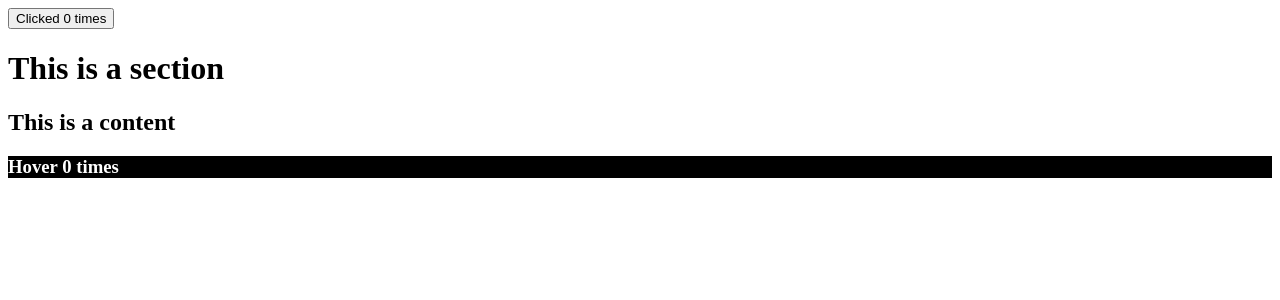
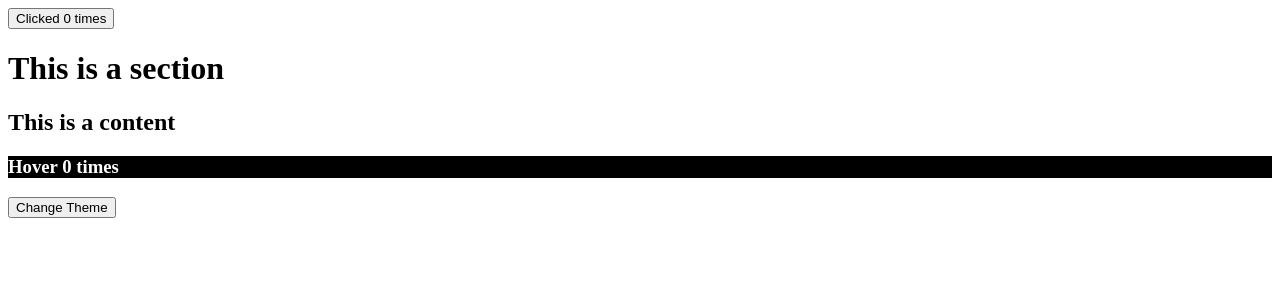
Before and after one commit to mkstamin/reactjs, a React (Create React App) app: page / in a window 1280 px wide. Shown: the top 300 px of the page. Built offline with nearby package versions, Linux system fonts and the light colour scheme.

Commit message:
use context,contecontextType and render component without Render Propes

```diff
--- a/src/context-API-02/App.js
+++ b/src/context-API-02/App.js
@@ -1,3 +1,4 @@
+/* eslint-disable react/no-unused-state */
 import React, { PureComponent } from 'react';
 import ClickCounter from './component/ClickCounter';
 import Counter from './component/Counter';
@@ -7,10 +8,21 @@
 class App extends PureComponent {
     state = {
         theme: 'dark',
+        switchTheme: () => {
+            this.setState(({ theme }) => {
+                if (theme === 'dark') {
+                    return {
+                        theme: 'light',
+                    };
+                }
+                return {
+                    theme: 'dark',
+                };
+            });
+        },
     };
 
     render() {
-        const { theme } = this.state;
         return (
             <div>
                 <Counter>
@@ -18,7 +30,7 @@
                         <ClickCounter count={counter} incrementCount={incrementCount} />
                     )}
                 </Counter>
-                <ThemeContext.Provider value={{ theme }}>
+                <ThemeContext.Provider value={this.state}>
                     <Section />
                 </ThemeContext.Provider>
             </div>
--- a/src/context-API-02/component/Content.js
+++ b/src/context-API-02/component/Content.js
@@ -1,25 +1,54 @@
-import React from 'react';
+import React, { useContext } from 'react';
 import ThemeContext from '../context/themeContext';
 import Counter from './Counter';
 import HoverCounter from './HoverCounter';
 
-const Content = () => (
+const Content = () => {
+    const context = useContext(ThemeContext);
+
+    const { theme, switchTheme } = context;
+    return (
         <div>
             <h2>This is a content</h2>
             <Counter>
                 {(counter, incrementCount) => (
-                <ThemeContext.Consumer>
-                    {({ theme }) => (
                     <HoverCounter
                         count={counter}
                         incrementCount={incrementCount}
                         theme={theme}
+                        switchTheme={switchTheme}
                     />
-                    )}
-                </ThemeContext.Consumer>
                 )}
             </Counter>
         </div>
     );
+};
+
+// class Content extends PureComponent {
+//     componentDidMount() {
+//         // this.context;
+//     }
+
+//     render() {
+//         const { theme, switchTheme } = this.context;
+//         return (
+//             <div>
+//                 <h2>This is a content</h2>
+//                 <Counter>
+//                     {(counter, incrementCount) => (
+//                         <HoverCounter
+//                             count={counter}
+//                             incrementCount={incrementCount}
+//                             theme={theme}
+//                             switchTheme={switchTheme}
+//                         />
+//                     )}
+//                 </Counter>
+//             </div>
+//         );
+//     }
+// }
+
+// Content.contextType = ThemeContext;
 
 export default Content;
--- a/src/context-API-02/component/HoverCounter.js
+++ b/src/context-API-02/component/HoverCounter.js
@@ -1,7 +1,7 @@
 /* eslint-disable jsx-a11y/mouse-events-have-key-events */
 import React from 'react';
 
-const HoverCounter = ({ count, incrementCount, theme }) => {
+const HoverCounter = ({ count, incrementCount, theme, switchTheme }) => {
     const style = theme === 'dark' ? { backgroundColor: '#000', color: '#fff' } : null;
 
     return (
@@ -9,6 +9,9 @@
             <h3 onMouseOver={incrementCount} style={style}>
                 Hover {count} times
             </h3>
+            <button type="button" onClick={switchTheme}>
+                Change Theme
+            </button>
         </div>
     );
 };
```
Also changed, not shown: src/context-API-02/lib/Context.js (deleted, +0 -24 lines). Lines whose indentation alone changed are shown as unchanged.
